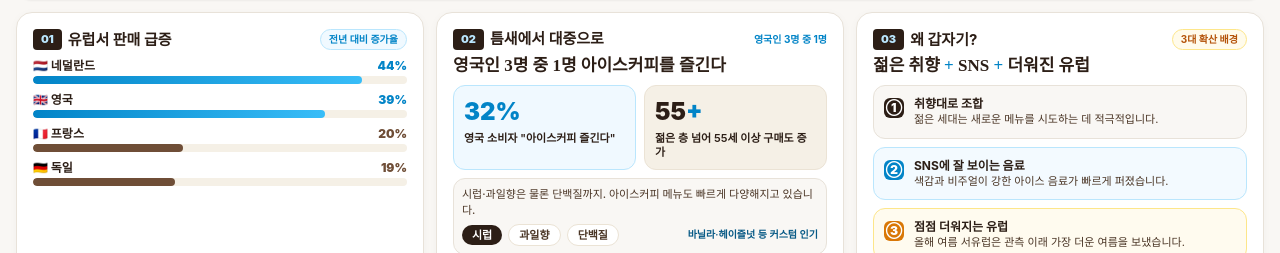
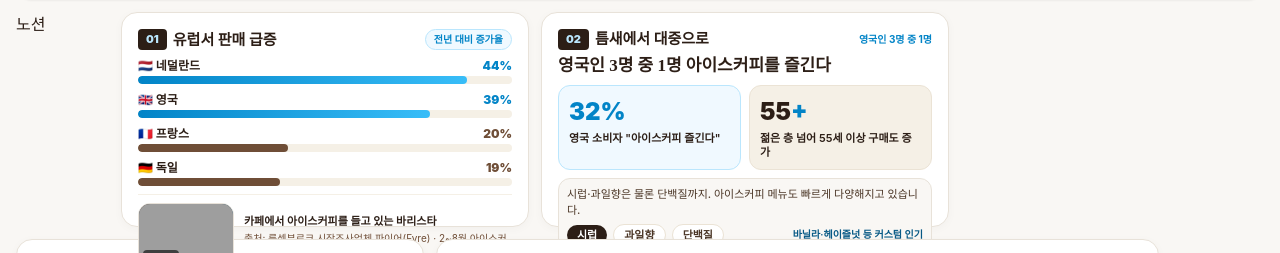
Before and after one commit to qhaehd136-star/20261113-icedcoffee, a plain HTML site: page index.html in a window 1280 px wide. Shown: the part 66-319 px from the top of the page. Drawn offline with nearby package versions, Linux system fonts and the light colour scheme; grey boxes are pictures that could not be loaded; a web font is replaced by a local one.

Commit message:
Update index.html

```diff
--- a/index.html
+++ b/index.html
@@ -131,7 +131,7 @@
   <!-- ======================================================================= -->
   <!-- ZERO-SCROLL 12-COLUMN BENTO DASHBOARD GRID                              -->
   <!-- ======================================================================= -->
-  <main class="flex-1 min-h-0 grid grid-cols-1 lg:grid-cols-12 lg:grid-rows-2 gap-2.5 lg:gap-3">
+  <main class="flex-1 min-h-0 grid grid-cols-1 lg:grid-cols-12 lg:grid-rows-2 gap-2.5 lg:gap-3"><a href="">노션</a>
 
     <!-- ===================================================================== -->
     <!-- CARD 01 | 유럽서 판매 급증 (Row 1, Col 1-4)                             -->
```
